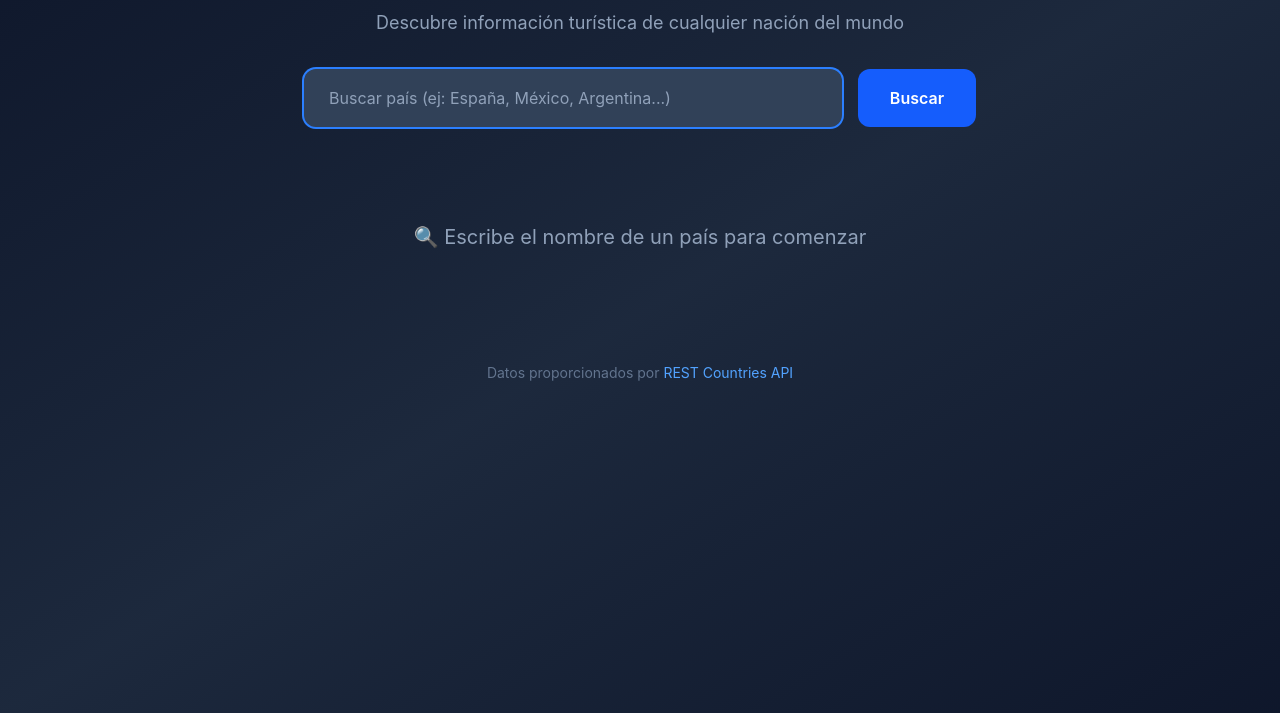
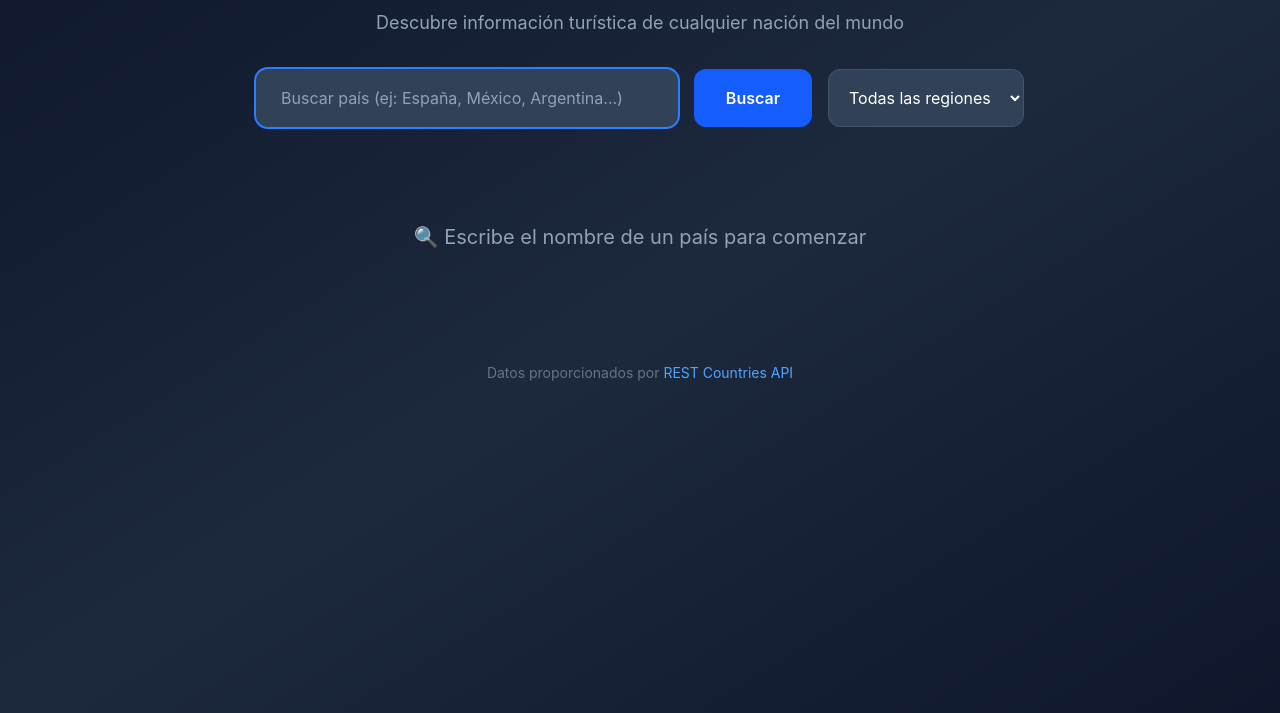
Before and after one commit to RobertoJavier1/Lab-7---Fundamentals-Module-1-, a website built with Vite: page module1-country-explorer/index.html in a window 1280 px wide. Shown: the part 87-800 px from the top of the page. Built offline with nearby package versions, Linux system fonts and the light colour scheme.

Commit message:
se agrego el dropdown para el filtro de region

```diff
--- a/module1-country-explorer/index.html
+++ b/module1-country-explorer/index.html
@@ -39,7 +39,7 @@
         </p>
 
         <!-- Formulario de búsqueda -->
-        <div class="max-w-2xl mx-auto">
+        <div class="max-w-3xl mx-auto">
           <div class="flex gap-4">
             <input
               type="text"
@@ -53,6 +53,19 @@
             >
               Buscar
             </button>
+
+            <!-- Filtro por Region-->
+            <select
+              id="regionFilter"
+              class="px-4 py-4 rounded-xl bg-slate-700 text-white border border-slate-600 focus:outline-none focus:ring-2 focus:ring-blue-500 focus:border-transparent transition-all cursor-pointer"
+            >
+              <option value="">Todas las regiones</option>
+              <option value="Africa">África</option>
+              <option value="Americas">Américas</option>
+              <option value="Asia">Asia</option>
+              <option value="Europe">Europa</option>
+              <option value="Oceania">Oceanía</option>
+            </select>
           </div>
         </div>
       </header>
```
Also changed, not shown: 2 other files.
